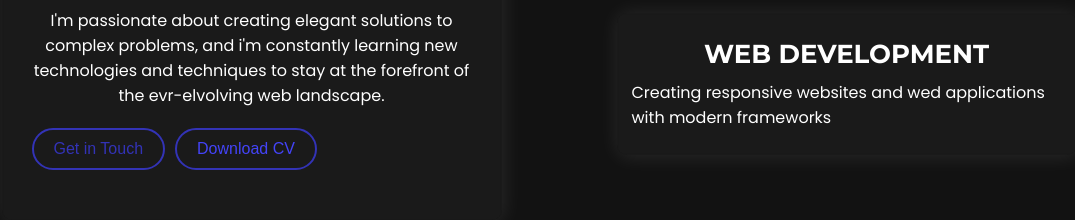
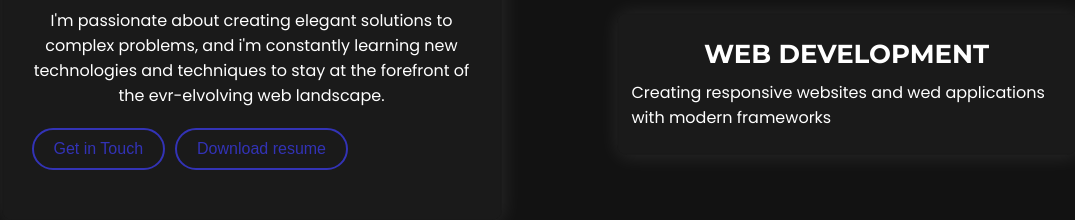
Before and after one commit to karis-cod/karis-portfolio, a React (Vite) app: page /about in a window 1280 px wide. Shown: the part 900-1120 px from the top of the page, without its empty margins (136-1211 px from the left). Built offline with nearby package versions, Linux system fonts and the light colour scheme.

Commit message:
fixing image bug--2

```diff
--- a/src/Pages/About.tsx
+++ b/src/Pages/About.tsx
@@ -21,7 +21,7 @@ function AboutPage() {
       <p className='grid-1-p' >With over 6 months of experience in web development, I specialize in creating responsive, accesible and performantweb applications using morden technologies.</p>
       <p className='grid-1-p2'>I'm passionate about creating elegant solutions to complex problems, and i'm constantly learning new technologies and techniques to stay at the forefront of the evr-elvolving web landscape.</p>
       <button className="about-btn"><a className="aa-b" href="#contact">Get in Touch</a></button>
-      <button className="about-btn">Download CV</button>
+      <button className="about-btn"><a className="aa-b" href="resume.docx" download rel="noopener noreferrer" target="blank">Download resume</a></button>
     </div>
     <div className='grid-2'>
       <div data-aos="fade-down-left" className='grid-2-con'>
```
Also changed, not shown: 1 other file (tests, documents, lock files or other folders).
